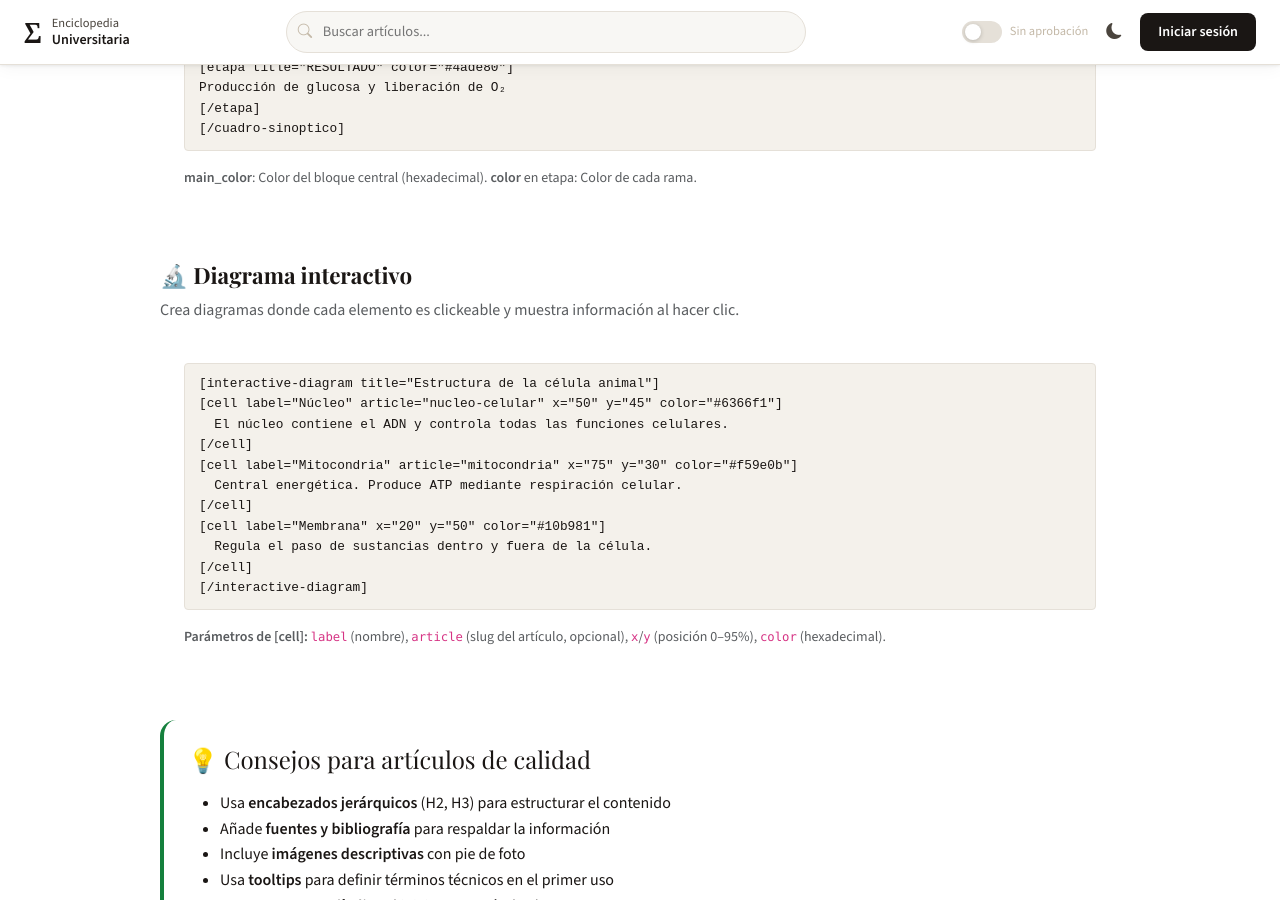
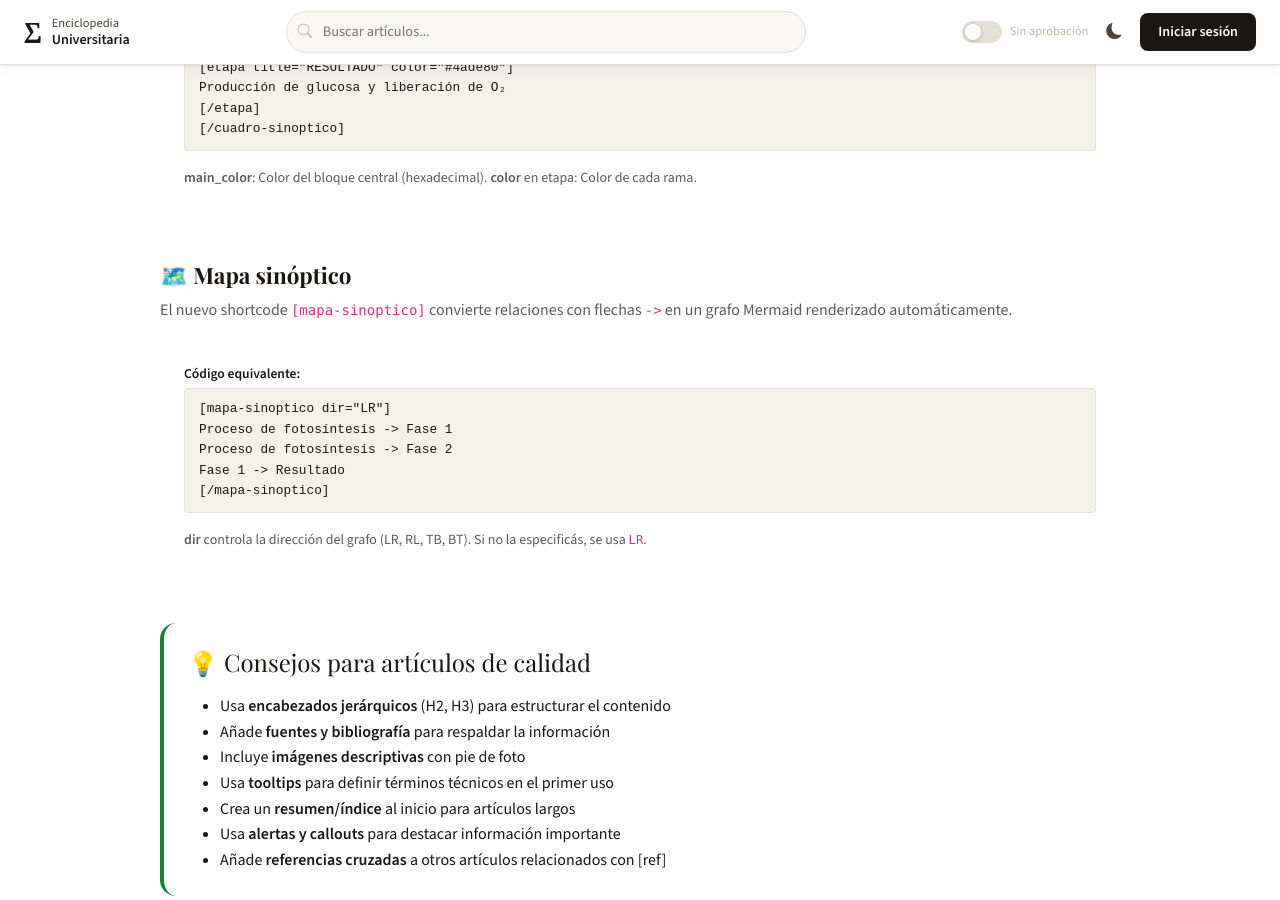
Before and after one commit to ArkFlame/enciclopedia-universitaria-frontend, a Jekyll site: the page built from shortcodes.html, in a window 1280 px wide and 900 px high, scrolled down 6373 px. Built offline with Jekyll 4.4.1, drawn with Linux system fonts in a browser that asks for light colours; some web fonts are replaced; some of the changed text lies outside the part shown.

Commit message:
tutorial mapa interactivo

```diff
--- a/shortcodes.html
+++ b/shortcodes.html
@@ -41,7 +41,7 @@ description: Guía completa para crear artículos en la Enciclopedia Universitar
           <li><a href="#ref">Referencias</a></li>
           <li><a href="#source-ref">Citar fuentes</a></li>
           <li><a href="#sinoptico">Cuadro sinóptico</a></li>
-          <li><a href="#diagram">Diagrama interactivo</a></li>
+          <li><a href="#mapa">Mapa sinóptico</a></li>
         </ul>
       </div>
     </div>
@@ -340,25 +340,17 @@ Producción de glucosa y liberación de O₂
     </div>
   </section>
 
-  <!-- DIAGRAM -->
-  <section id="diagram" class="mb-5">
-    <h2 class="eu-section-title">🔬 Diagrama interactivo</h2>
-    <p class="text-muted mb-3">Crea diagramas donde cada elemento es clickeable y muestra información al hacer clic.</p>
+  <section id="mapa" class="mb-5">
+    <h2 class="eu-section-title">🗺️ Mapa sinóptico</h2>
+    <p class="text-muted mb-3">El nuevo shortcode <code>[mapa-sinoptico]</code> convierte relaciones con flechas <code>-></code> en un grafo Mermaid renderizado automáticamente.</p>
     <div class="eu-card p-4">
-      <pre class="eu-sc-code">[interactive-diagram title="Estructura de la célula animal"]
-[cell label="Núcleo" article="nucleo-celular" x="50" y="45" color="#6366f1"]
-  El núcleo contiene el ADN y controla todas las funciones celulares.
-[/cell]
-[cell label="Mitocondria" article="mitocondria" x="75" y="30" color="#f59e0b"]
-  Central energética. Produce ATP mediante respiración celular.
-[/cell]
-[cell label="Membrana" x="20" y="50" color="#10b981"]
-  Regula el paso de sustancias dentro y fuera de la célula.
-[/cell]
-[/interactive-diagram]</pre>
-      <div class="small text-muted mt-2">
-        <strong>Parámetros de [cell]:</strong> <code>label</code> (nombre), <code>article</code> (slug del artículo, opcional), <code>x</code>/<code>y</code> (posición 0–95%), <code>color</code> (hexadecimal).
-      </div>
+      <div class="eu-label mb-1">Código equivalente:</div>
+      <pre class="eu-sc-code">[mapa-sinoptico dir="LR"]
+Proceso de fotosíntesis -> Fase 1
+Proceso de fotosíntesis -> Fase 2
+Fase 1 -> Resultado
+[/mapa-sinoptico]</pre>
+      <div class="small text-muted mt-2"><strong>dir</strong> controla la dirección del grafo (LR, RL, TB, BT). Si no la especificás, se usa <code>LR</code>.</div>
     </div>
   </section>
 
```
Also changed, not shown: ayuda.html (+26 -67 lines).
